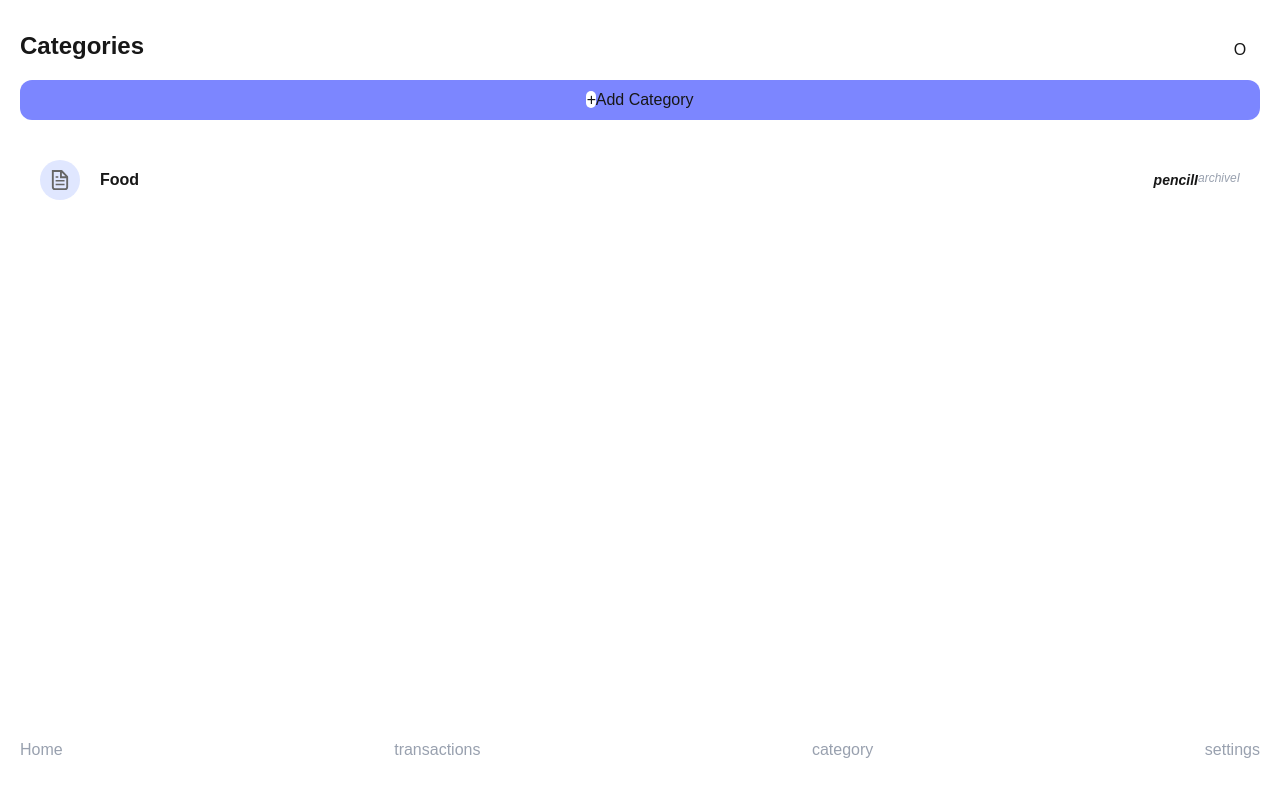
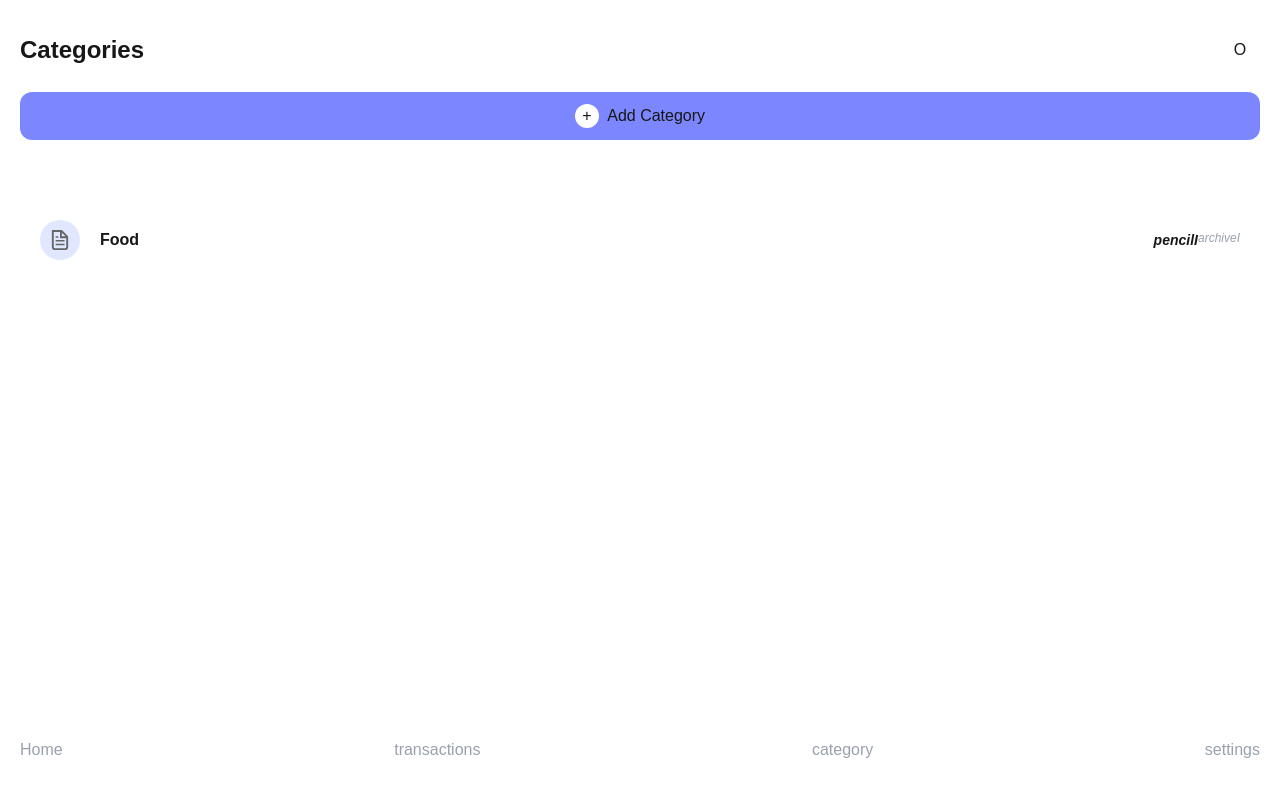
Before and after one commit to jerianras28-code/pft-app, a Next.js app: page /categories in a window 1280 px wide. Shown: the top 796 px of the page. Built offline with nearby package versions, Linux system fonts and the light colour scheme.

Commit message:
-created new button component, - added button component to categories and settings page, -added viewport compatability UI for transactions page searchbar and for button component

```diff
--- a/app/categories/page.tsx
+++ b/app/categories/page.tsx
@@ -1,16 +1,15 @@
 import CategoryCard from "@/components/CategoryCard";
+import FullButton from "@/components/FullButton";
 
 export default function Categroies() {
   return (
     <>
-      <header className="flex justify-between py-2.5">
+      <header className="flex justify-between items-center py-2.5 ">
         <p className="text-2xl font-bold">Categories</p>
         <button className="bg-white border-0 rounded-full h-10 w-10">O</button>
       </header>
-      <button className="w-full bg-indigo-400 border-0 rounded-xl h-10">
-        <i className=" bg-white border-0 rounded-full">+</i>Add Category
-      </button>
-      <section>
+      <FullButton icon="+" title="Add Category" />
+      <section className="mt-15">
         <CategoryCard imagesrc="/file.svg" title="Food" />
       </section>
     </>
--- a/app/settings/page.tsx
+++ b/app/settings/page.tsx
@@ -1,4 +1,5 @@
 import SettingsCards from "@/components/SettingsCards";
+import FullButton from "@/components/FullButton";
 import Image from "next/image";
 
 export default function Settings() {
@@ -28,6 +29,7 @@ export default function Settings() {
       <section className="py-2.5">
         <SettingsCards imagesrc="/file.svg" title="Time-Zone" subdata="GMT-4" />
       </section>
+      <FullButton icon={`>`} title="Log Out" />
     </>
   );
 }
--- a/app/transactions/page.tsx
+++ b/app/transactions/page.tsx
@@ -6,13 +6,13 @@ export default function Transactions() {
       <header className="py-2.5">
         {/* Page Title */}
         <span className="text-2xl font-bold">Transactions</span>
-        <div className="flex items-center justify-evenly pt-5">
+        <div className="flex items-center justify-center gap-5 pt-5">
           {/* Search Input */}
-          <form action="" className="">
+          <form action="" className="max-w-full w-[80%]">
             <input
               type="text"
               placeholder="Search"
-              className="bg-white h-10 w-70 px-5 border-0 rounded-xl"
+              className="bg-white h-10 px-5 border-0 rounded-xl max-w-full w-full"
             />
           </form>
           <button className="bg-indigo-400 h-10 w-10 border-0 rounded-xl hover:bg-indigo-600 active:bg-indigo-600">
--- /dev/null
+++ b/components/FullButton.tsx
@@ -0,0 +1,30 @@
+// image option for button = WIP
+
+type CardProps = {
+  icon?: string;
+  //   imagesrc: string;
+  //   imagealt: string;
+  title: string;
+};
+
+export default function FullButton({
+  icon,
+  //   imagesrc,
+  //   imagealt,
+  title,
+}: CardProps) {
+  return (
+    <div>
+      <button
+        className="my-3 flex flex- justify-center items-center gap-2
+       max-w-full w-screen bg-indigo-400 active:bg-indigo-600 hover:bg-indigo-600 border-0 rounded-xl h-12"
+      >
+        <i className=" bg-white object-center border-0 rounded-full  px-1.75 pr-2">
+          {icon}
+          {/* <Image src={imagesrc} alt={imagealt} width={100} height={100} /> */}
+        </i>
+        <p>{title}</p>
+      </button>
+    </div>
+  );
+}
```
